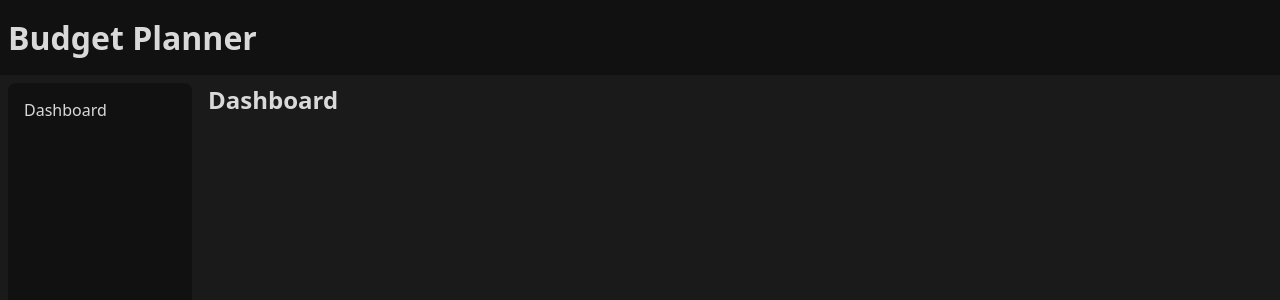
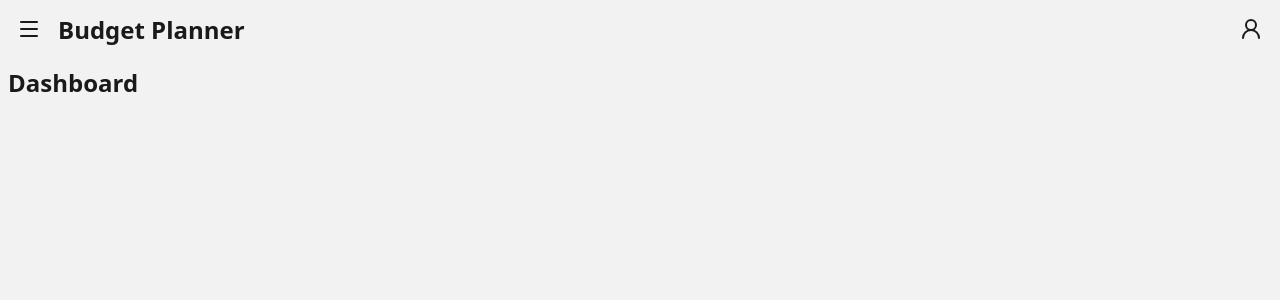
Before and after one commit to faelf/BudgetPlanner, a React (Vite) app in the folder frontend/: page / in a window 1280 px wide. Shown: the top 300 px of the page. Built offline with nearby package versions, Linux system fonts and the light colour scheme.

Commit message:
wip: create initial sidenav component

```diff
--- a/frontend/src/app/App.tsx
+++ b/frontend/src/app/App.tsx
@@ -1,18 +1,22 @@
+import { useState } from "react";
 import Header from "../components/Header";
 import Sidenav from "../components/Sidenav"
 import Dashboard from "../pages/Dashboard";
 
 function App() {
+  const [expanded, setExpanded] = useState(false);
+
   return (
     <>
-    <Header />
-    <Sidenav />
-    <main className="main-content">
-      <Dashboard />
-    </main>
+      <Header openSidebar={() => setExpanded(true)} />
+
+      <Sidenav closeSidebar={() => setExpanded(false)} expanded={expanded} />
+
+      <main className="main-content">
+        <Dashboard />
+      </main>
     </>
-
-  )
+  );
 }
 
 export default App
--- a/frontend/src/components/Header.tsx
+++ b/frontend/src/components/Header.tsx
@@ -1,7 +1,29 @@
-function Header() {
+type HeaderProps = {
+  openSidebar: () => void;
+};
+
+function Header({ openSidebar }: HeaderProps) {
+
   return (
     <header className="main-header">
-      <h1>Budget Planner</h1>
+
+      <button className="header-btn" onClick={openSidebar}>
+        <svg xmlns="http://www.w3.org/2000/svg"viewBox="0 0 24 24">
+          <path d="M4 5h16"/>
+          <path d="M4 12h16"/>
+          <path d="M4 19h16"/>
+        </svg>
+      </button>
+
+      <h1 className="header-logo">Budget Planner</h1>
+
+      <button className="header-btn">
+        <svg xmlns="http://www.w3.org/2000/svg"viewBox="0 0 24 24">
+          <circle cx="12" cy="8" r="5"/>
+          <path d="M20 21a8 8 0 0 0-16 0"/>
+        </svg>
+      </button>
+
     </header>
   )
 }
--- a/frontend/src/components/Sidenav.tsx
+++ b/frontend/src/components/Sidenav.tsx
@@ -1,9 +1,47 @@
-function Sidenav() {
+type SidenavProps = {
+  expanded: boolean;
+  closeSidebar: () => void;
+};
+
+function Sidenav({ expanded, closeSidebar }: SidenavProps) {
   return (
-    <nav className="sidenav">
+    <nav className="sidenav" data-expanded={expanded} inert={!expanded}>
+
+      <div className="sidenav-header">
+        <button className="header-btn" onClick={closeSidebar}>
+          <svg xmlns="http://www.w3.org/2000/svg"viewBox="0 0 24 24">
+            <path d="m15 18-6-6 6-6"/>
+          </svg>
+        </button>
+      </div>
+
       <div className="sidenav-links">
-        <a href="#" className="nav-btn">Dashboard</a>
+        <a href="#" className="nav-btn">
+          <svg xmlns="http://www.w3.org/2000/svg"viewBox="0 0 24 24">
+            <rect width="7" height="9" x="3" y="3" rx="1"/>
+            <rect width="7" height="5" x="14" y="3" rx="1"/>
+            <rect width="7" height="9" x="14" y="12" rx="1"/>
+            <rect width="7" height="5" x="3" y="16" rx="1"/>
+          </svg>
+          Dashboard
+        </a>
+        <a href="#" className="nav-btn">
+          <svg xmlns="http://www.w3.org/2000/svg"viewBox="0 0 24 24">
+            <path d="M8 2v3"/>
+            <path d="M16 2v3"/>
+            <rect x="3" y="3" width="18" height="18" rx="2"/>
+            <path d="M3 9h18"/>
+            <path d="M8 13h.01"/>
+            <path d="M12 13h.01"/>
+            <path d="M16 13h.01"/>
+            <path d="M8 17h.01"/>
+            <path d="M12 17h.01"/>
+            <path d="M16 17h.01"/>
+          </svg>
+          Calendar
+        </a>
       </div>
+
     </nav>
   )
 }
--- a/frontend/src/style/index.css
+++ b/frontend/src/style/index.css
@@ -1,8 +1,10 @@
-*, *::before, *::after { box-sizing: border-box; }
+*, *::before, *::after { box-sizing: border-box; -webkit-tap-highlight-color: transparent; }
 
 :root {
-  --bg-body: hsl(0 0% 10%);
-  --text: hsl(0 0% 85%);
+  --bg-body:  hsl(0 0% 95%);
+  --text:     hsl(0 0% 10%);
+  --svg-size:   1rem;
+  --svg-stroke: 2;
 }
 
 body {
@@ -14,37 +16,68 @@ body {
 }
 
 #app {
-  display: grid;
-  grid-template-areas:
-    "page-header page-header"
-    "sidenav main-content";
-  grid-template-columns: 200px 1fr;
-  grid-template-rows: auto 1fr;
   min-height: 100vh;
 }
 
 .main-header {
   grid-area: page-header;
+  display: flex;
+  gap: 0.5rem;
+  align-items: center;
   padding: 0.5rem;
+}
+
+.header-btn {
+  --svg-size: 1.5rem;
+  color: var(--text);
+  background: none;
+  border: 1px solid transparent;
+  padding: 0.5rem;
+  border-radius: 50px;
+  display: flex;
+  align-items: center;
+  justify-content: center;
+  cursor: pointer;
+  margin: 0;
+}
+
+.header-btn:hover {
   background: hsla(0 0% 0% / 0.35);
 }
 
+.header-logo { padding: 0; margin-block: 0.25rem; font-size: 1.5rem; margin-inline-end: auto; }
+
 .sidenav {
-  grid-area: sidenav;
+  background: hsl(0 0% 70%);
+  position: fixed;
+  top: 0;
+  left: 0;
+  bottom: 0;
+  inline-size: 250px;
+  transform: translateX(-100%);
+  transition: transform 300ms ease;
+}
+
+.sidenav[data-expanded="true"] {
+  transform: translateX(0);
+}
+
+.sidenav-header {
+  display: flex;
+  justify-content: end;
   padding: 0.5rem;
-
 }
 
 .sidenav-links {
   padding: 0.5rem;
-  background: hsla(0 0% 0% / 0.35);
-  border-radius: 0.5rem;
-  height: 100%;
 }
 
 .nav-btn {
-  display: inline-block;
-  width: 100%;
+  --svg-size:   1.2rem;
+  --svg-stroke: 1.5;
+  display: flex;
+  align-items: center;
+  gap: 0.5rem;
   padding: 0.5rem;
   border-radius: 0.5rem;
   text-decoration: none;
@@ -57,5 +90,14 @@ body {
 
 .main-content { grid-area: main-content; padding: 0.5rem; }
 
-h1 { padding: 0; margin-block: 0.5rem; }
 h2 { padding: 0; margin: 0; }
+
+svg {
+  width: var(--svg-size);
+  height: var(--svg-size);
+  stroke-width: var(--svg-stroke);
+  fill: none;
+  stroke: currentColor;
+  stroke-linecap: round;
+  stroke-linejoin: round;
+}
```
